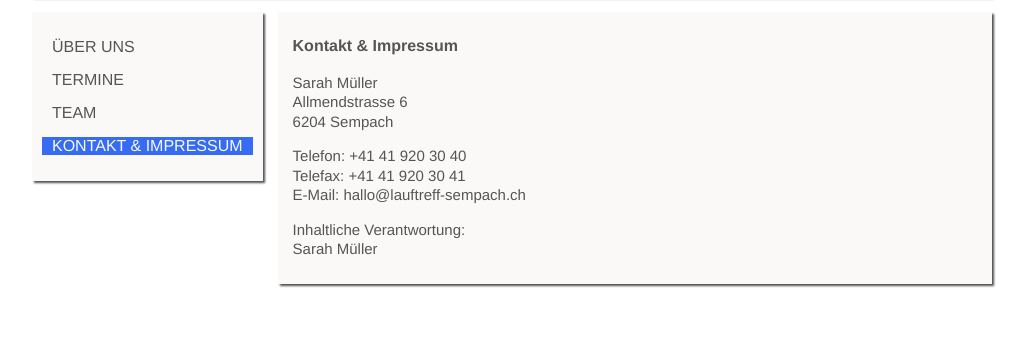
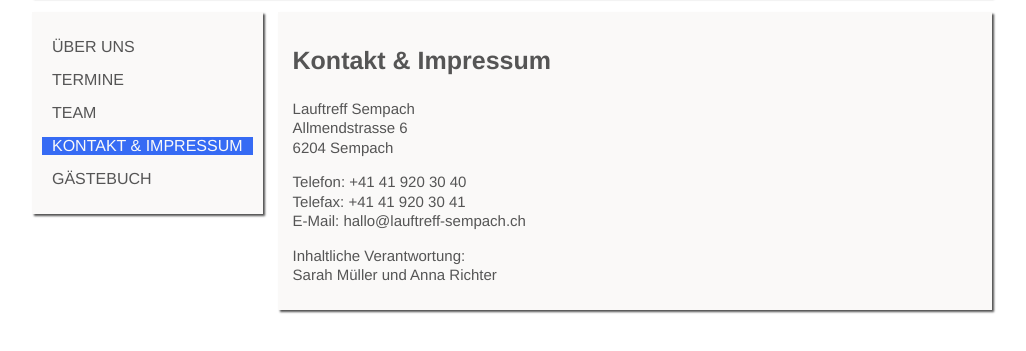
Before and after one commit to terminalfloer/LauftreffSempach, a plain HTML site: page kontakt.html in a window 1280 px wide. Shown: the part 303-654 px from the top of the page, without its empty margins (128-1154 px from the left). Drawn offline with Linux system fonts and the light colour scheme.

Commit message:
Adding guestbook

```diff
--- a/kontakt.html
+++ b/kontakt.html
@@ -19,18 +19,19 @@
 			<li><a href="termine.html">TERMINE</a></li>
 			<li><a href="team.html">TEAM</a></li>
 			<li class="current">KONTAKT & IMPRESSUM</li>
+            <li><a href="gaestebuch.html">GÄSTEBUCH</a></li>
 		</ul>
 	</div>
 	<div id="inhalt">
 		<h2>Kontakt & Impressum</h2>
-		<p>Sarah Müller<br>
-		Allmendstrasse 6<br>
+		<p>Lauftreff Sempach<br>
+        Allmendstrasse 6<br>
 		6204 Sempach</p>
 		<p>Telefon: +41 41 920 30 40<br>
 		Telefax: +41 41 920 30 41<br>
 		E-Mail: hallo@lauftreff-sempach.ch<br></p>
 		<p>Inhaltliche Verantwortung:<br>
-		Sarah Müller</p>
+		Sarah Müller und Anna Richter</p>
 	</div>
 	</div><!-- schließt #container-div -->
 </body>
--- a/stylesheet.css
+++ b/stylesheet.css
@@ -145,7 +145,7 @@
 }
 
 #inhalt h2 {
-	font-size: 16px;
+	font-size: 25px;
 	line-height: 1.4;
 }
 
```
Also changed, not shown: index.html (+1 -0 lines), team.html (+1 -0 lines), termine.html (+1 -0 lines).
